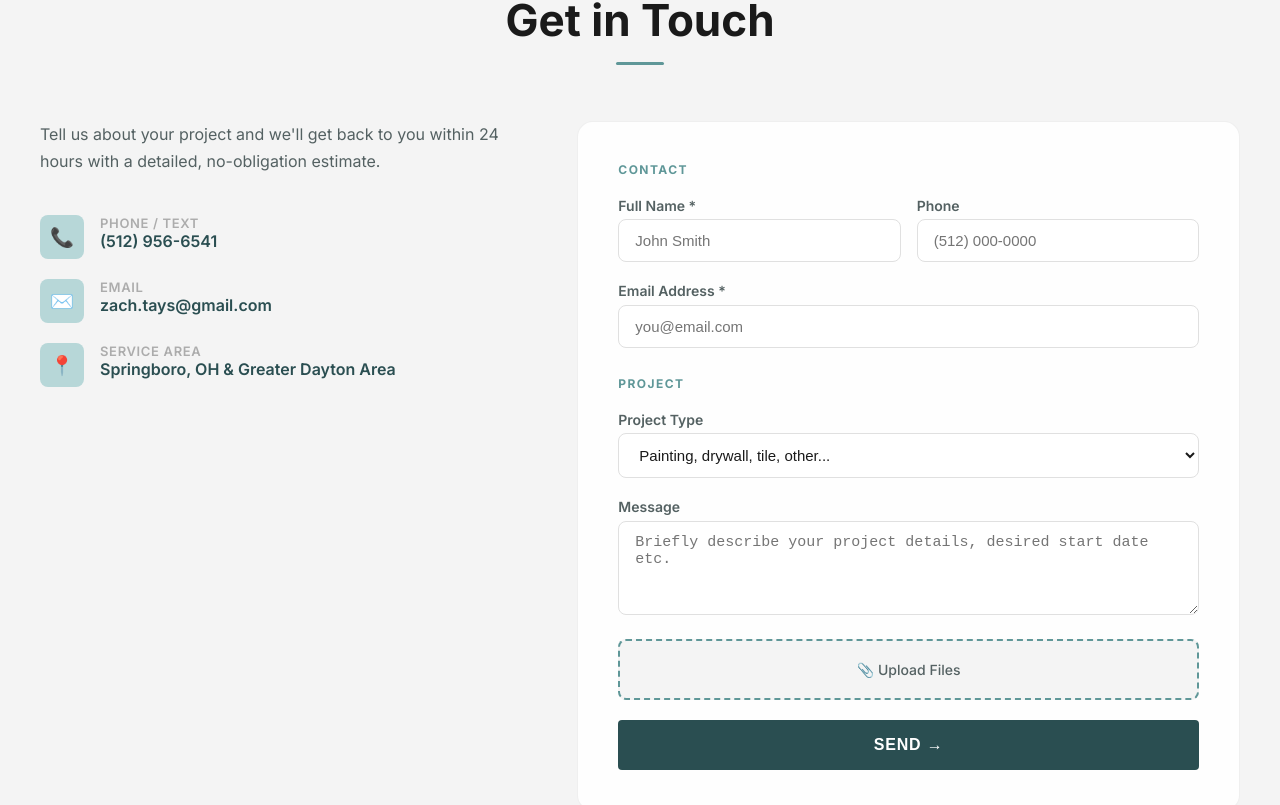
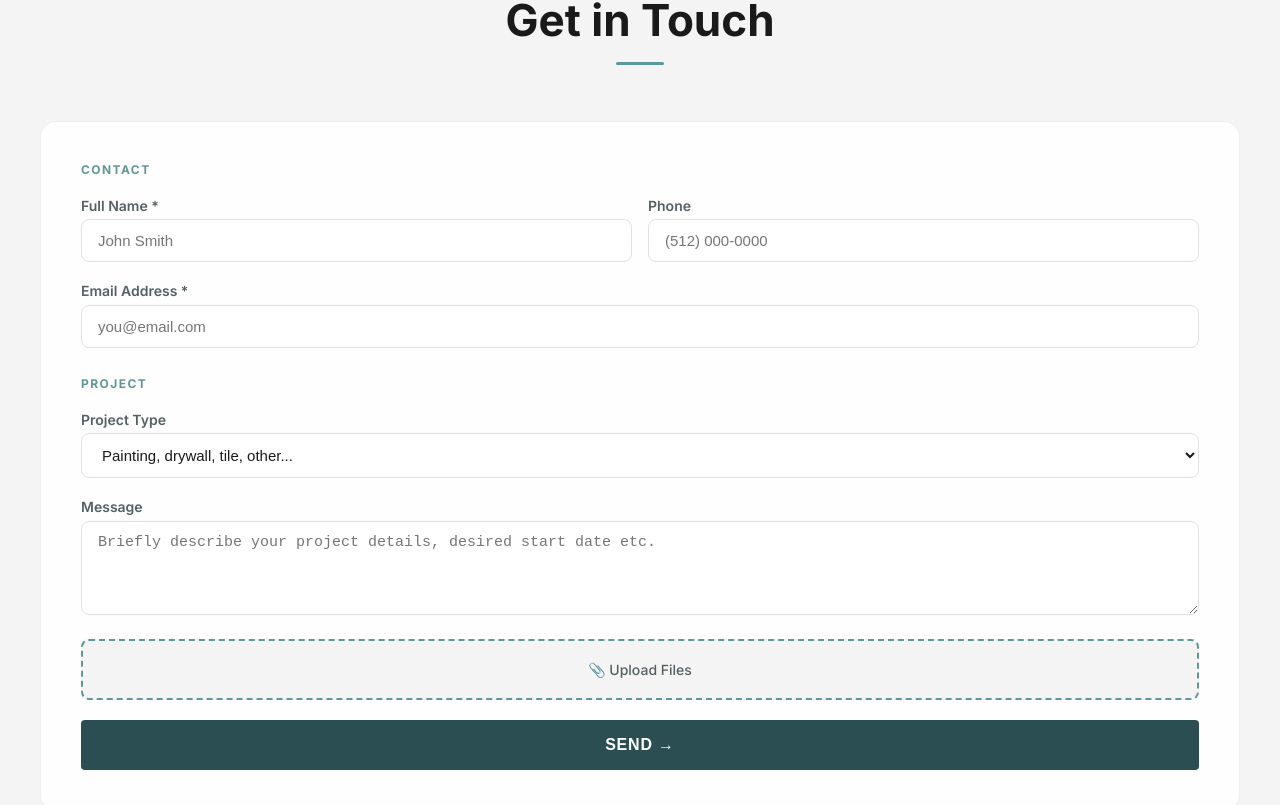
Before and after one commit to meredithpatrick/tays-fix-and-finish, a Next.js app: page / in a window 1280 px wide. Shown: the part 3739-4544 px from the top of the page. Built offline with nearby package versions, Linux system fonts and the light colour scheme.

Commit message:
feat: remove contact info block from contact section

```diff
--- a/app/page.tsx
+++ b/app/page.tsx
@@ -626,36 +626,7 @@ export default function Home() {
             <h2 className="section-title">Get in Touch</h2>
             <div className="divider" style={{ margin: "1rem auto 0" }} />
           </div>
-          <div style={{ display: "grid", gridTemplateColumns: "1fr 1.4fr", gap: "4rem", alignItems: "start" }}>
-            {/* Left */}
-            <div>
-              <p style={{ color: "var(--colors-gray-dark)", lineHeight: 1.7, marginBottom: "2.5rem" }}>
-                Tell us about your project and we&apos;ll get back to you within 24 hours with a detailed, no-obligation estimate.
-              </p>
-              <div style={{ display: "flex", flexDirection: "column", gap: "1.25rem" }}>
-                {[
-                  { icon: "📞", label: "Phone / Text", value: "(512) 956-6541", href: "tel:5129566541" },
-                  { icon: "✉️", label: "Email", value: "zach.tays@gmail.com", href: "mailto:zach.tays@gmail.com" },
-                  { icon: "📍", label: "Service Area", value: "Springboro, OH & Greater Dayton Area" },
-                ].map(({ icon, label, value, href }) => (
-                  <div key={label} style={{ display: "flex", gap: "1rem", alignItems: "flex-start" }}>
-                    <div style={{
-                      width: 44, height: 44, borderRadius: "var(--radius-md)",
-                      background: "var(--colors-teal)", display: "flex", alignItems: "center", justifyContent: "center",
-                      fontSize: "1.2rem", flexShrink: 0,
-                    }}>{icon}</div>
-                    <div>
-                      <p style={{ fontSize: "0.8125rem", color: "var(--colors-gray-med)", fontWeight: 600, textTransform: "uppercase", letterSpacing: "0.05em" }}>{label}</p>
-                      {href
-                        ? <a href={href} style={{ color: "var(--colors-teal-dark)", fontWeight: 600, textDecoration: "none" }}>{value}</a>
-                        : <p style={{ color: "var(--colors-teal-dark)", fontWeight: 600 }}>{value}</p>
-                      }
-                    </div>
-                  </div>
-                ))}
-              </div>
-            </div>
-
+          <div style={{ display: "flex", flexDirection: "column" }}>
             {/* Form */}
             <div style={{ background: "var(--colors-white)", borderRadius: "var(--radius-xl)", padding: "2.5rem", border: "1px solid rgba(0,0,0,0.06)" }}>
               {formSubmitted ? (
```
